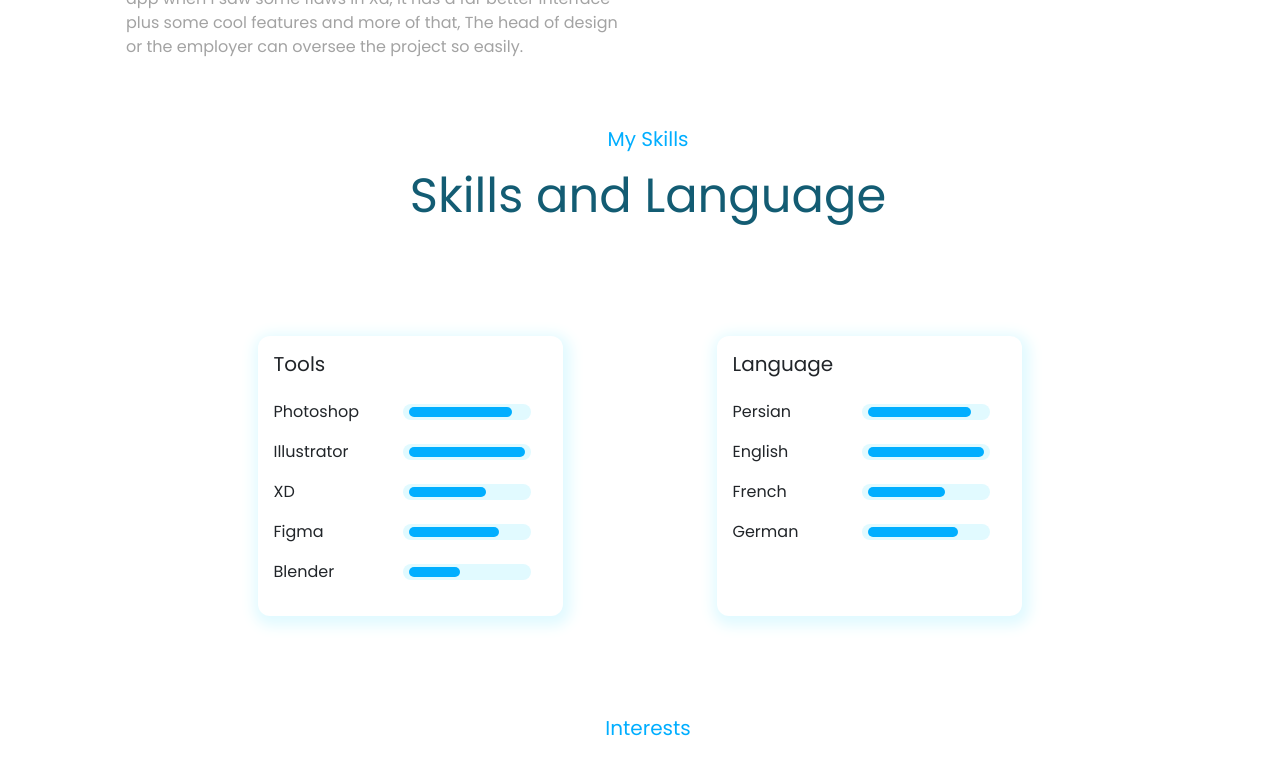
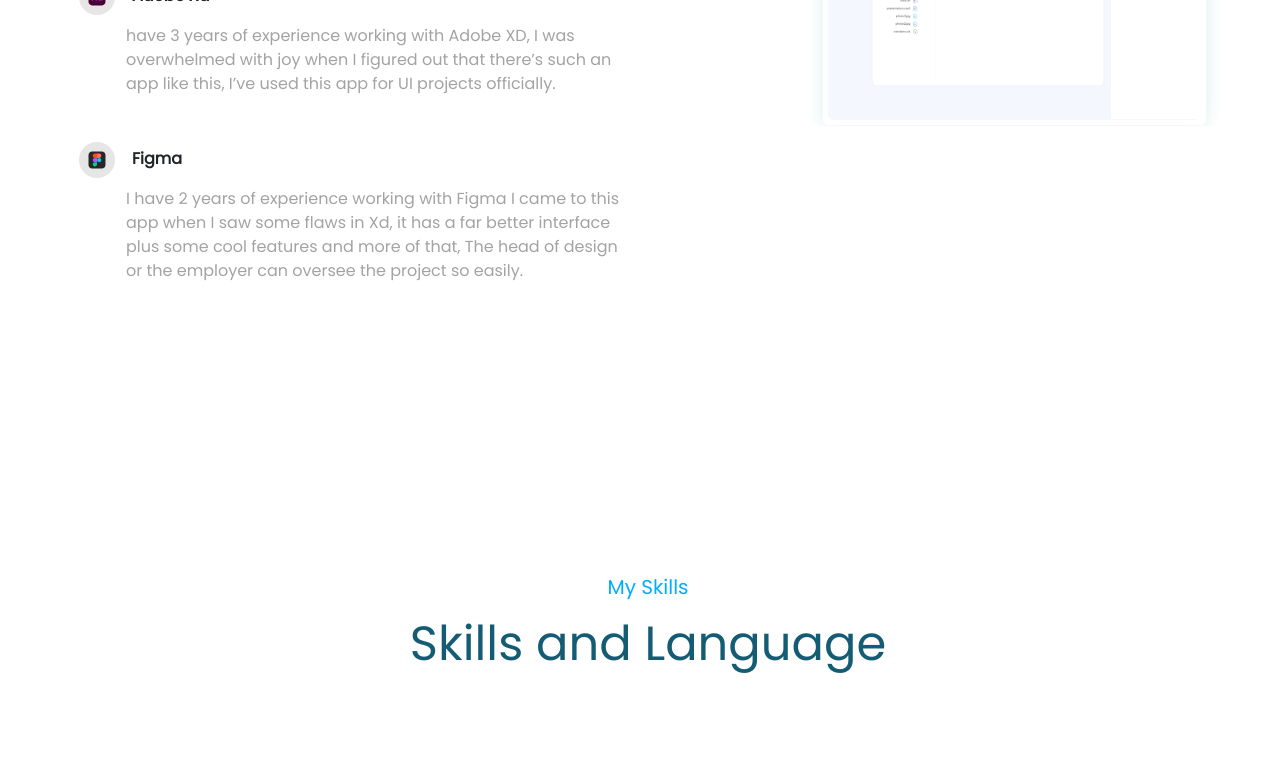
Before and after one commit to Mehrnaz-Reyhanizadeh/hh-website, a Next.js app: page / in a window 1280 px wide. Shown: the part 1540-2302 px from the top of the page. Built offline with nearby package versions, Linux system fonts and the light colour scheme.

Commit message:
spaces between sections have been changed

```diff
--- a/components/Interests/Interests.js
+++ b/components/Interests/Interests.js
@@ -17,7 +17,9 @@
 function Interests() {
   return (
     <>
-      <h5 className={` title1 text-lg-center ml-3 mt-5 pt-1`}>Interests</h5>
+      <h5 className={` title1 text-lg-center ml-3 mt-5 pt-1 mt-space`}>
+        Interests
+      </h5>
       <h1 className={` title2 text-lg-center ml-3 mt-3`}>Hobbies</h1>
       <div
         className={`d-none d-lg-block container-fluid  ${styles.heightContainerInterests} mt-5 `}
--- a/components/MySkills/MySkills.js
+++ b/components/MySkills/MySkills.js
@@ -3,7 +3,9 @@
 function MySkills() {
   return (
     <>
-      <h5 className={`title1 text-lg-center ml-3 mt-5 pt-1`}>My Skills</h5>
+      <h5 className={`title1 text-lg-center ml-3 mt-5 pt-1 mt-space`}>
+        My Skills
+      </h5>
       <h1 className={`title2 text-lg-center ml-3 mt-3`}>Skills and Language</h1>
       <div className="container w-lg-75">
         <div className="row d-flex p-lg-5 justify-content-around m-lg-5 px-2  mx-auto">
--- a/components/Portfolio/Portfolio.js
+++ b/components/Portfolio/Portfolio.js
@@ -17,7 +17,9 @@
 
   return (
     <>
-      <h5 className={` title1 text-lg-center ml-3 mt-5 pt-1`}>Portfolio</h5>
+      <h5 className={` title1 text-lg-center ml-3 mt-5 pt-1 mt-space`}>
+        Portfolio
+      </h5>
       <h1 className={` title2 text-lg-center ml-3 mt-3`}>My Portfolio</h1>
       <MyVerticallyCenteredModal
         show={modalShow}
--- a/components/Social/Social.js
+++ b/components/Social/Social.js
@@ -9,7 +9,9 @@
 function Social() {
   return (
     <>
-      <h5 className={` title1 text-center mt-5 pt-5 d-none d-lg-block`}>
+      <h5
+        className={` title1 text-center mt-5 pt-5 d-none d-lg-block mt-space`}
+      >
         My Social Media
       </h5>
       <h1 className={` title2 text-center mt-3 d-none d-lg-block`}>
--- a/components/Tools/Tools.js
+++ b/components/Tools/Tools.js
@@ -8,7 +8,7 @@
 function Tools() {
   return (
     <div className="container-fluid">
-      <div className="row d-flex  justify-content-between m-lg-5">
+      <div className="row d-flex mt-space  justify-content-between m-lg-5">
         <div className="col-12 col-lg-6 text-left">
           <h5 className={` ml-1 title1 mt-5`}>Tools</h5>
           <h1 className={` ml-1 pb-3 title2 `}>My Expertise</h1>
--- a/styles/globals.css
+++ b/styles/globals.css
@@ -41,6 +41,11 @@
   color: #fff;
   border: none;
   border-radius: 22.5px;
+}
+
+/* space section */
+.mt-space {
+  margin-top: 17rem !important;
 }
 /* footer style */
 
```
